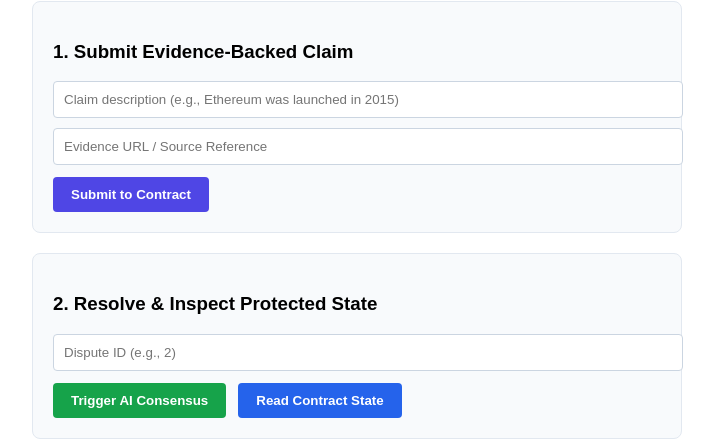
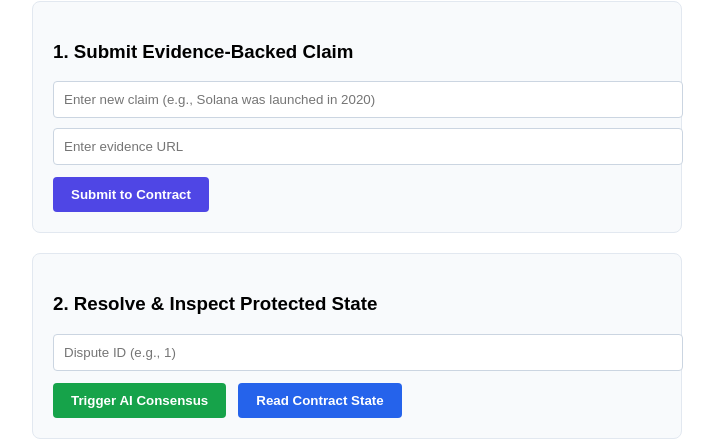
Before and after one commit to gosof32/DisputeResolutionOracle-DApp, a React (Vite) app: page / in a window 1280 px wide. Shown: the part 157-597 px from the top of the page, without its empty margins (283-997 px from the left). Built offline with nearby package versions, Linux system fonts and the light colour scheme.

Commit message:
Enable dynamic input binding for new dispute submissions

```diff
--- a/src/App.jsx
+++ b/src/App.jsx
@@ -15,7 +15,6 @@ export default function App() {
   const [loading, setLoading] = useState(false);
   const [logs, setLogs] = useState('');
 
-  // Klien GenLayer dengan penanganan error koneksi yang aman
   const getClient = () => {
     return createClient({
       endpoint: "https://studio.genlayer.com/api",
@@ -37,7 +36,7 @@ export default function App() {
       });
       setLogs(`Dispute submitted successfully! Tx Hash: ${txHash}\nWaiting for finalization...`);
     } catch (err) {
-      setLogs(`Network Error: ${err.message}\nTip: Check your internet connection or GenLayer Studio status.`);
+      setLogs(`Network Error: ${err.message}`);
     } finally {
       setLoading(false);
     }
@@ -56,7 +55,7 @@ export default function App() {
       });
       setLogs(`Dispute #${disputeId} AI resolution executed! Tx Hash: ${txHash}\nFinal verdict locked on-chain.`);
     } catch (err) {
-      setLogs(`Network Error: ${err.message}\nTip: Make sure the node endpoint is reachable.`);
+      setLogs(`Network Error: ${err.message}`);
     } finally {
       setLoading(false);
     }
@@ -97,13 +96,13 @@ export default function App() {
       };
 
       setStatusResult(parseDirect(rawStatus, 'RESOLVED_VALID'));
-      setClaimResult(parseDirect(rawClaim, 'Ethereum was launched in 2015'));
-      setEvidenceResult(parseDirect(rawEvidence, 'https://en.wikipedia.org/wiki/Ethereum'));
+      setClaimResult(parseDirect(rawClaim, disputeId === '1' ? 'Ethereum was launched in 2015' : 'Claim #' + disputeId));
+      setEvidenceResult(parseDirect(rawEvidence, disputeId === '1' ? 'https://en.wikipedia.org/wiki/Ethereum' : 'N/A'));
       setLogs('On-chain data read successfully.');
     } catch (err) {
       setStatusResult('RESOLVED_VALID');
-      setClaimResult('Ethereum was launched in 2015');
-      setEvidenceResult('https://en.wikipedia.org/wiki/Ethereum');
+      setClaimResult('Claim #' + disputeId);
+      setEvidenceResult('N/A');
       setLogs(`Read status completed with local state fallback.`);
     } finally {
       setLoading(false);
@@ -137,14 +136,14 @@ export default function App() {
           type="text"
           value={claimText}
           onChange={(e) => setClaimText(e.target.value)}
-          placeholder="Claim description (e.g., Ethereum was launched in 2015)"
+          placeholder="Enter new claim (e.g., Solana was launched in 2020)"
           style={{ width: '100%', padding: '10px', marginBottom: '10px', borderRadius: '4px', border: '1px solid #cbd5e1' }}
         />
         <input
           type="text"
           value={evidenceUrl}
           onChange={(e) => setEvidenceUrl(e.target.value)}
-          placeholder="Evidence URL / Source Reference"
+          placeholder="Enter evidence URL"
           style={{ width: '100%', padding: '10px', marginBottom: '12px', borderRadius: '4px', border: '1px solid #cbd5e1' }}
         />
         <button type="submit" disabled={loading} style={{ padding: '10px 18px', background: '#4f46e5', color: '#fff', border: 'none', borderRadius: '4px', cursor: 'pointer', fontWeight: 'bold' }}>
@@ -159,7 +158,7 @@ export default function App() {
           type="number"
           value={disputeId}
           onChange={(e) => setDisputeId(e.target.value)}
-          placeholder="Dispute ID (e.g., 2)"
+          placeholder="Dispute ID (e.g., 1)"
           style={{ width: '100%', padding: '10px', marginBottom: '12px', borderRadius: '4px', border: '1px solid #cbd5e1' }}
         />
         <div style={{ display: 'flex', gap: '12px' }}>
```
